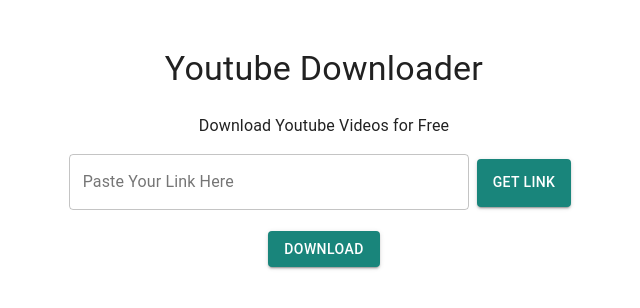
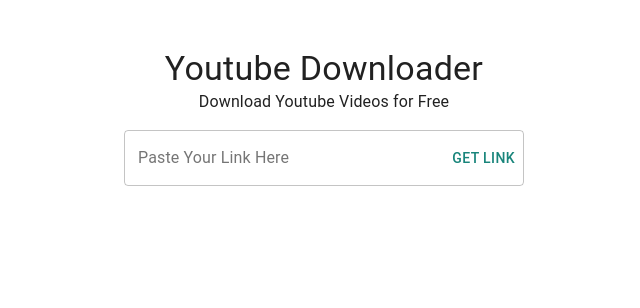
Before and after one commit to rakanshaker/youtube-downloader-frontend, a React (Create React App) app: page / in a window 1280 px wide. Shown: the top 308 px of the page, without its empty margins (316-956 px from the left). Built offline with nearby package versions, Linux system fonts and the light colour scheme.

Commit message:
we did it

```diff
--- a/src/App.js
+++ b/src/App.js
@@ -1,53 +1,77 @@
-import { useState } from "react";
+import { useState } from 'react';
 
-import youtubeDl from "./api-consumers/youtube-downloader";
-import "./App.css";
-import { makeStyles } from "@material-ui/core/styles";
-// import Typography from "@material-ui/core/Typography";
-// import TextField from "@material-ui/core/TextField";
-// import Button from "@material-ui/core/Button";
+import youtubeDl from './api-consumers/youtube-downloader';
+import './App.css';
+import { makeStyles } from '@material-ui/core/styles';
+
 import {
-  TableBody,
-  TableCell,
-  TableRow,
+    Menu,
+    MenuItem,
     Typography,
     TextField,
     Button,
     Radio,
-} from "@material-ui/core";
+    Grid,
+    InputAdornment,
+} from '@material-ui/core';
+import MediaCard from './components/Card';
 
 const useStyles = makeStyles((theme) => ({
     root: {
-    margin: theme.spacing(6, 0, 3),
-    textAlign: "center",
+        margin: theme.spacing(6, 3, 3),
+        textAlign: 'center',
     },
     form: {
         margin: theme.spacing(2, 0, 3),
-    display: "flex",
-    justifyContent: "center",
-    alignItems: "baseline",
+        display: 'flex',
+        justifyContent: 'center',
+        paddingRight: '0px',
     },
     buttonConvert: {
-    height: theme.spacing(6),
-    margin: theme.spacing(0, 1),
+        height: 56,
     },
     input: {
         height: theme.spacing(6),
         width: theme.spacing(50),
+        paddingRight: '0px',
+        justifySelf: 'center',
+        border: '1px',
+    },
+    thumbnail: {
+        height: '400px',
     },
     formats: {
-    display: "flex",
-    justifyContent: "center",
+        display: 'flex',
+        justifyContent: 'center',
     },
     buttonDownload: {
-    justifySelf: "center",
+        justifySelf: 'center',
+    },
+    gridContainer: {
+        textAlign: 'center',
+        justifyContent: 'space-around',
+    },
+    endAdornment: {
+        paddingRight: 1,
     },
 }));
 
 function App() {
-  const [youtubeLink, setYoutubeLink] = useState("");
+    const [youtubeLink, setYoutubeLink] = useState('');
     const [formats, setFormats] = useState([]);
-  const [selectedFormatId, setSelectedFormatId] = useState("");
+    const [selectedFormatId, setSelectedFormatId] = useState('');
+    const [videoProfile, setVideoProfile] = useState({});
+    const [anchorEl, setAnchorEl] = useState(null);
+    const [toggleMenu, setToggleMenu] = useState(false);
+    const [thumbnail, setThumbnail] = useState('');
+
+    const handleClick = (event) => {
+        setAnchorEl(event.currentTarget);
+    };
+
+    const handleClose = () => {
+        setAnchorEl(null);
+    };
 
     const handleSelect = (ev) => {
         const formatId = ev.target.id;
@@ -55,72 +79,80 @@
         setSelectedFormatId(formatId);
     };
 
-  const renderFormats = formats
-    .filter(
-      (format) =>
-        format.acodec != "none" && !format.format.includes("audio only")
-    )
-    .map((item, index) => {
-      return (
-        <TableRow key={index}>
-          <TableCell>
-            <Radio
-              onClick={handleSelect}
-              size="small"
-              id={item.format_id}
-              checked={selectedFormatId === item.format_id}
-            />
-          </TableCell>
-          <TableCell id="extension"> {item.ext} </TableCell>
-          <TableCell id="size"> {`${item.filesize} MB`} </TableCell>
-          <TableCell id="resolution"> {item.format_note} </TableCell>
-        </TableRow>
-
-        /* // <div key={index}>
-      //   <input
-      //     type="radio"
-      //     name="format"
-      //     onClick={handleSelect}
-      //     id={item.format_id}
-      //   />
-      //   <label>{`${item.ext} at resolution ${item.format_note}`}</label>
-      // </div> */
+    const organizeFormats = (formats = []) => {
+        let video = formats.filter(
+            (val) => val.vcodec && val.vcodec != 'none' && val.asr
         );
-    });
-
+        let audio = formats.filter(
+            (val) => !(val.vcodec && val.vcodec != 'none')
+        );
+        let videoOnly = formats.filter(
+            (val) => val.vcodec && val.vcodec != 'none' && !val.asr
+        );
+        return [
+            {
+                groupName: 'video',
+                records: video,
+            },
+            {
+                groupName: 'audio',
+                records: audio,
+            },
+            {
+                groupName: 'video only',
+                records: videoOnly,
+            },
+        ];
+    };
     const handleSubmit = async (ev) => {
         ev.preventDefault();
-    const vidFormats = await youtubeDl.getFormats(youtubeLink).catch((err) => {
-      console.log("could not fetch formats due to =>", err);
+        let [vidFormats, profile] = await Promise.all([
+            youtubeDl.getFormats(youtubeLink),
+            youtubeDl.getProfiles(youtubeLink),
+        ]).catch((err) => {
+            console.log('could not fetch formats due to =>', err);
             return [];
         });
+        vidFormats = organizeFormats(vidFormats);
         console.log(vidFormats);
         setFormats(vidFormats);
+        setVideoProfile(profile);
+        setToggleMenu(true);
+        setThumbnail(profile.thumnail_url);
+        console.log(thumbnail, profile.thumnail_url);
     };
 
     const handleInput = (ev) => {
         setYoutubeLink(ev.target.value);
     };
 
-  const handleDownloadClick = async () => {
-    try {
-      const download = await youtubeDl.downloadVideo(
-        youtubeLink,
-        selectedFormatId
-      );
-      window.open(download.url);
-    } catch (err) {
-      console.log("could not download =>", err);
-    }
+    const classes = useStyles();
+    const endAdornment = {
+        endAdornment: (
+            <InputAdornment className={classes.adornment} position="end">
+                <Button
+                    color="secondary"
+                    className={classes.buttonConvert}
+                    type="submit"
+                >
+                    Get Link
+                </Button>
+            </InputAdornment>
+        ),
+        classes: {
+            adornedEnd: classes.endAdornment,
+        },
     };
-  const classes = useStyles();
     return (
-    <div className="App">
-      <Typography variant="h4" className={classes.root}>
-        Youtube Downloader
+        <div className={classes.root}>
+            <Typography variant="h4">Youtube Downloader</Typography>
+            <Typography variant="body1">
+                Download Youtube Videos for Free
             </Typography>
-      <Typography variant="body1">Download Youtube Videos for Free</Typography>
-      <form className={classes.form} onSubmit={handleSubmit}>
+
+            <form className={classes.form} onSubmit={handleSubmit} id="form">
+                {/* <Grid container className={classes.gridContainer}>
+                    <Grid item xs={12} sm={9}> */}
                 <TextField
                     className={classes.input}
                     id="outlined-secondary"
@@ -129,28 +161,25 @@
                     color="secondary"
                     type="text"
                     onChange={handleInput}
+                    InputProps={endAdornment}
                 />
-        <Button
-          variant="contained"
-          color="secondary"
-          className={classes.buttonConvert}
-          type="submit"
-        >
-          Get Link
-        </Button>
+                {/* </Grid>
+                    <Grid item xs={12} sm={3}> */}
+
+                {/* </Grid>
+                </Grid> */}
             </form>
-
             <div className={classes.formats}>
-        <TableBody>{renderFormats}</TableBody>
+                {toggleMenu ? (
+                    <MediaCard
+                        title={videoProfile.title}
+                        description={videoProfile.description}
+                        imageSrc={videoProfile.thumnail_url}
+                        formats={formats}
+                        youtubeLink={youtubeLink}
+                    ></MediaCard>
+                ) : null}
             </div>
-      <Button
-        variant="contained"
-        color="secondary"
-        className={classes.buttonDownload}
-        onClick={handleDownloadClick}
-      >
-        Download
-      </Button>
         </div>
     );
 }
--- /dev/null
+++ b/src/components/Card.js
@@ -0,0 +1,85 @@
+import React from 'react';
+import { makeStyles } from '@material-ui/core/styles';
+import Card from '@material-ui/core/Card';
+import CardActionArea from '@material-ui/core/CardActionArea';
+import CardActions from '@material-ui/core/CardActions';
+import CardContent from '@material-ui/core/CardContent';
+import CardMedia from '@material-ui/core/CardMedia';
+import Button from '@material-ui/core/Button';
+import Typography from '@material-ui/core/Typography';
+import { useState } from 'react';
+import GroupedButtonSelector from './GroupedButtonSelector';
+import youtubeDl from '../api-consumers/youtube-downloader';
+
+const useStyles = makeStyles({
+    root: {
+        maxWidth: 345,
+    },
+    media: {
+        height: 140,
+    },
+    buttonFooter: {
+        display: 'flex',
+        justifyContent: 'center',
+    },
+});
+
+export default function MediaCard({
+    title,
+    description,
+    imageSrc,
+    formats,
+    youtubeLink,
+}) {
+    const [formatId, setFormatId] = useState('');
+    const classes = useStyles();
+    const onMenuClick = (ev) => {
+        setFormatId(ev.target.getAttribute('data-value'));
+    };
+    const onDownload = async (ev) => {
+        if (formatId) {
+            console.log(youtubeLink);
+            const download = await youtubeDl
+                .downloadVideo(youtubeLink, formatId)
+                .catch((err) => {
+                    console.log('could not download video =>', err);
+                    return false;
+                });
+            return download && window.open(download.url);
+        }
+        alert('some dumb');
+    };
+    return (
+        <Card className={classes.root}>
+            <CardActionArea>
+                <CardMedia
+                    className={classes.media}
+                    image={imageSrc}
+                    title="Contemplative Reptile"
+                />
+                <CardContent>
+                    <Typography gutterBottom variant="h5" component="h2">
+                        {title}
+                    </Typography>
+                    <Typography
+                        variant="body2"
+                        color="textSecondary"
+                        component="p"
+                    >
+                        {description}
+                    </Typography>
+                </CardContent>
+            </CardActionArea>
+            <CardActions className={classes.buttonFooter}>
+                <GroupedButtonSelector
+                    groupedOptions={formats}
+                    onItemChange={onMenuClick}
+                    selectorId={formatId}
+                ></GroupedButtonSelector>
+                <Button onClick={onDownload} size="large" color="secondary">
+                    Download
+                </Button>
+            </CardActions>
+        </Card>
+    );
+}
--- /dev/null
+++ b/src/components/GroupedButtonSelector.js
@@ -0,0 +1,65 @@
+import {
+    MenuItem,
+    Select,
+    makeStyles,
+    InputLabel,
+    FormControl,
+} from '@material-ui/core';
+import { useState } from 'react';
+
+const useStyles = makeStyles((theme) => ({
+    item: {
+        paddingLeft: 3 * theme.spacing.unit,
+    },
+    group: {
+        fontWeight: theme.typography.fontWeightMedium,
+        opacity: 1,
+    },
+}));
+
+const GroupedButtonSelector = ({
+    groupedOptions,
+    onItemChange,
+    selectorId,
+}) => {
+    const classes = useStyles();
+    console.log(groupedOptions);
+
+    const renderGroupedItems = (items) => {
+        return (
+            <Select
+                value={
+                    selectorId
+                        ? selectorId
+                        : `${groupedOptions[0].records[0].format_id}`
+                }
+                color="secondary"
+                className={classes.select}
+                labelId="format-selector"
+            >
+                {items.map((group) => {
+                    return [
+                        <MenuItem disabled className={classes.group}>
+                            {group.groupName}
+                        </MenuItem>,
+                        ...group.records.map((item) => {
+                            return (
+                                <MenuItem
+                                    value={item.format_id}
+                                    className={classes.item}
+                                    key={item.format_id}
+                                    onClick={onItemChange}
+                                >
+                                    {`${item.format_note} ${item.ext}`}
+                                </MenuItem>
+                            );
+                        }),
+                    ];
+                })}
+            </Select>
+        );
+    };
+    return renderGroupedItems(groupedOptions);
+};
+
+export default GroupedButtonSelector;
```
Also changed, not shown: src/api-consumers/youtube-downloader.js (+11 -6 lines). Lines whose indentation alone changed are shown as unchanged.
